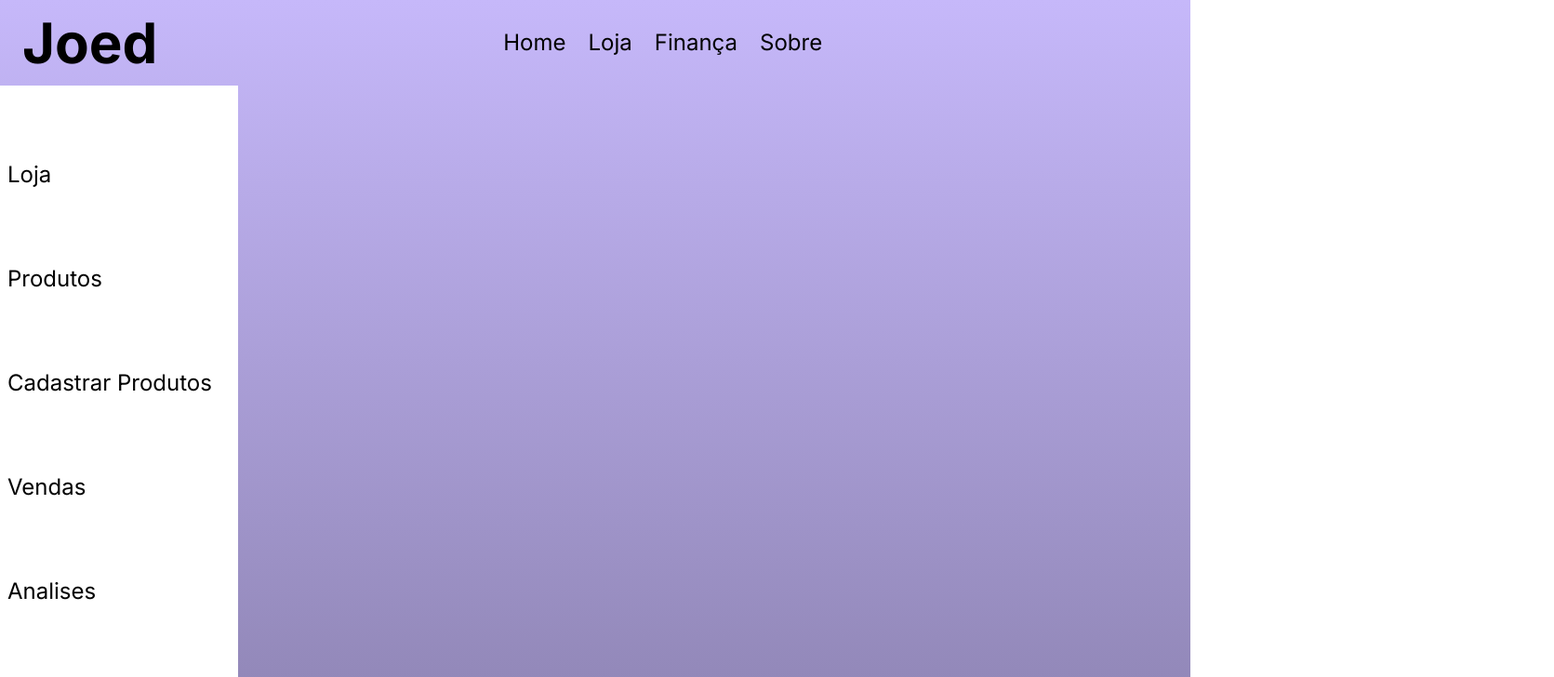
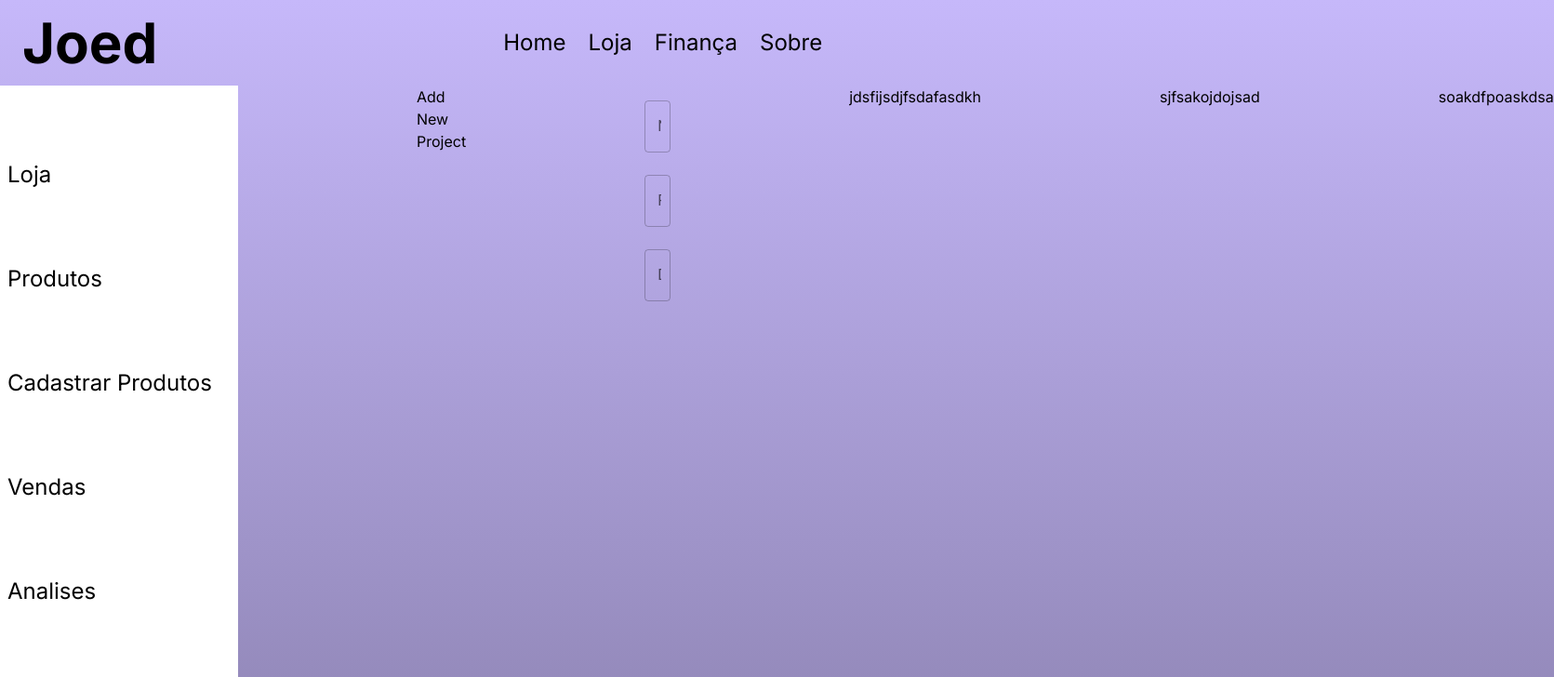
Before and after one commit to EduardoBOliveira/projeto-joed-frontend, a Next.js app: page /loja/CadastrarProdutos in a window 1280 px wide. Shown: the top 728 px of the page at 93% size, 1671 px wide, since content can reach past the window. Built offline with nearby package versions, Linux system fonts and the light colour scheme.

Commit message:
Estruturando a pagina CADASTRO PRODUTOS

```diff
--- a/package.json
+++ b/package.json
@@ -9,8 +9,11 @@
     "lint": "next lint"
   },
   "dependencies": {
+    "@emotion/react": "^11.11.4",
+    "@emotion/styled": "^11.11.5",
     "@mdi/js": "^7.4.47",
     "@mdi/react": "^1.6.1",
+    "@mui/material": "^5.15.15",
     "app-router": "^0.0.8",
     "next": "14.2.1",
     "next-google-fonts": "^2.2.0",
--- a/src/app/loja/CadastrarProdutos/page.tsx
+++ b/src/app/loja/CadastrarProdutos/page.tsx
@@ -1,12 +1,94 @@
-import Cardapio from "@/components/Cardapio";
-import NavBar from "@/components/NavBar";
-import Link from "next/link";
+// ProdutosPage.tsx
+import React, { useState } from 'react';
+import { FormControl, TextField, Button } from '@mui/material';
 
-export default function Produtos() {
+import NavBar from '@/components/NavBar';
+import Cardapio from '@/components/Cardapio';
+import Rodape from '@/components/Rodape';
+
+export default function ProdutosPage() {
+//   const [nome, setNome] = useState('');
+
+//   const handleInputChange = (event) => {
+//     setNome(event.target.value);
+//   };
+
+//   const handleSubmit = async (event) => {
+//     event.preventDefault();
+//     console.log('Nome inserido:', nome);
+//     setNome('');
+//   };
+
   return (
     <main className="flex min-h-screen flex-col">
-      <NavBar active="produtos" />
-      <Cardapio />
+      <NavBar active="loja"/>
+
+
+      <div className='flex justify-between gap-48'>
+        <Cardapio />
+        <div> {/* abertura da div do Titulo*/}
+          <h1>Add New Project</h1>
+        </div> {/* fechamento da div do Titulo*/}
+
+        <div> {/* abertura da div dos formularios NOME/PREÇO/DESCRIÇÃO*/}
+          <div> {/* abertura da div do formulario NOME*/}
+            <FormControl component="form">
+              <TextField
+                label="Nome"
+                variant="outlined"
+                // value={nome}
+                // onChange={handleInputChange} -> onSubmit={handleSubmit}
+                fullWidth
+                margin="normal"
+              />
+              {/* <Button type="submit" variant="contained" color="primary">
+                Enviar
+              </Button> */}
+            </FormControl>
+          </div>{/* fechamento da div do formulario NOME*/}
+
+          <div>{/* abertura da div do formulario PREÇO*/}
+          <FormControl component="form">
+              <TextField
+                label="Preço"
+                variant="outlined"
+                // value={nome}
+                // onChange={handleInputChange} -> onSubmit={handleSubmit}
+                fullWidth
+                margin="normal"
+              />
+              </FormControl>
+          </div>{/* fechamento da div do formulario PREÇO*/}
+
+          <div>{/* abertura da div do formulario DESCRIÇÃO*/}
+          <FormControl component="form">
+              <TextField
+                label="Descrição"
+                variant="outlined"
+                // value={nome}
+                // onChange={handleInputChange} -> onSubmit={handleSubmit}
+                fullWidth
+                margin="normal"
+              />
+              </FormControl>
+          </div>{/* fechmaneto da div do formulario DESCRIÇÃO*/}
+
+        </div>{/* fechamento da div dos formularios NOME/PREÇO/DESCRIÇÃO*/}
+
+        <div>{/* abertura da div dos campos Tamanho/Genero/Categoria*/}
+          jdsfijsdjfsdafasdkh
+        </div>{/* fechamento da div dos campos Tamanho/Genero/Categoria*/}
+
+        <div>{/* abertura da div do campo IMAGEM*/}
+          sjfsakojdojsad
+        </div>{/* fechamento da div do campo IMAGEM*/}
+
+        <div>{/* abertura da div do botão ADD PRODUCT*/}
+          soakdfpoaskdsa
+        </div>{/* abertura da div do botão ADD PRODUCT*/}
+      </div>
+
+      <Rodape/>
     </main>
   );
 }
--- a/src/components/NavBar.tsx
+++ b/src/components/NavBar.tsx
@@ -5,7 +5,7 @@ interface NavBarProps {
 }
 
 export default function NavBar({active}: NavBarProps) {
-  const classActive = "border-b-4 pb-4 border-pink-600"
+  const classActive = ""
 
   return (
     <nav className="flex w-full justify-between items-center px-6 py-4">
```
Also changed, not shown: 1 other file (tests, documents, lock files or other folders).
